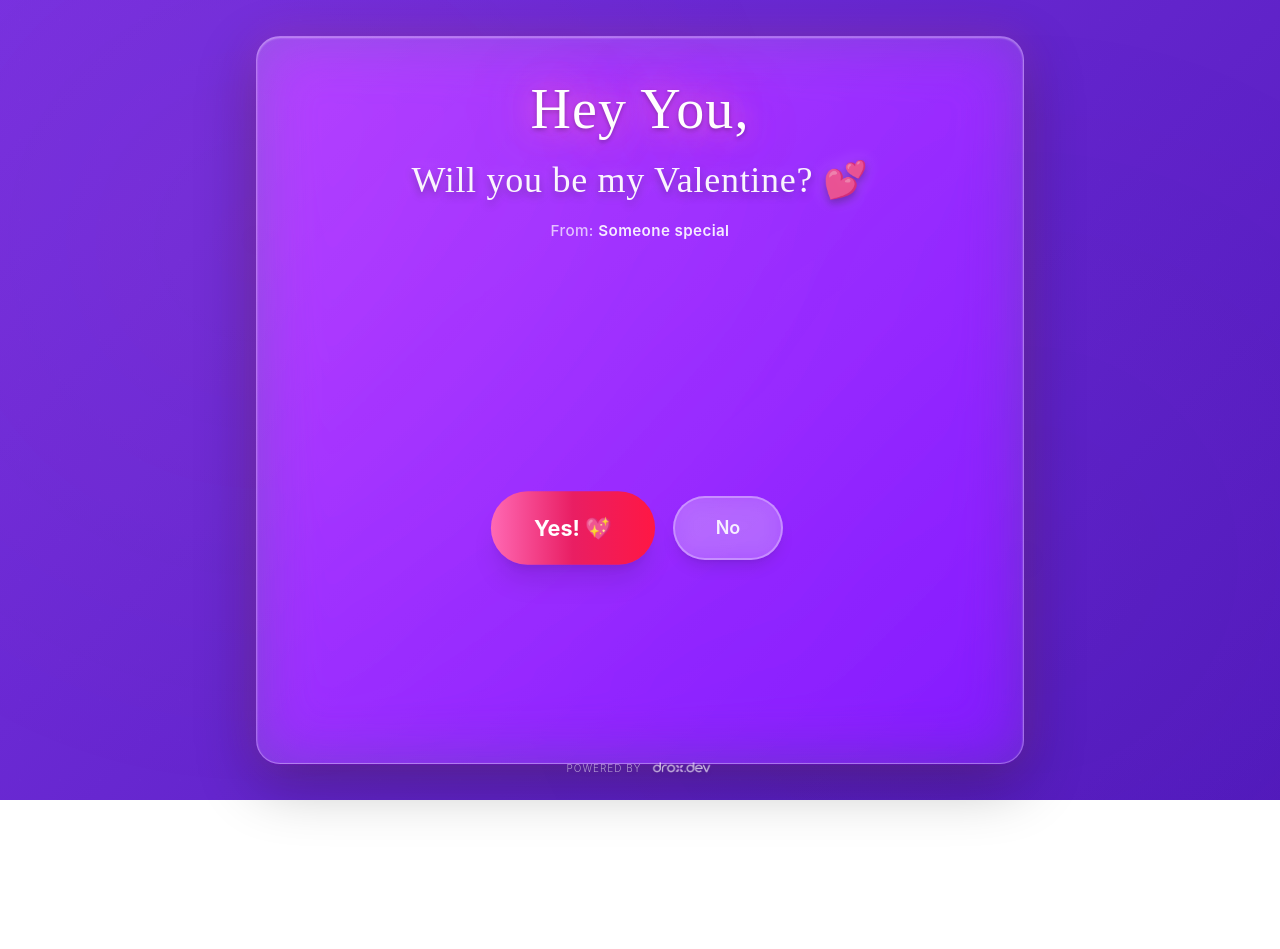
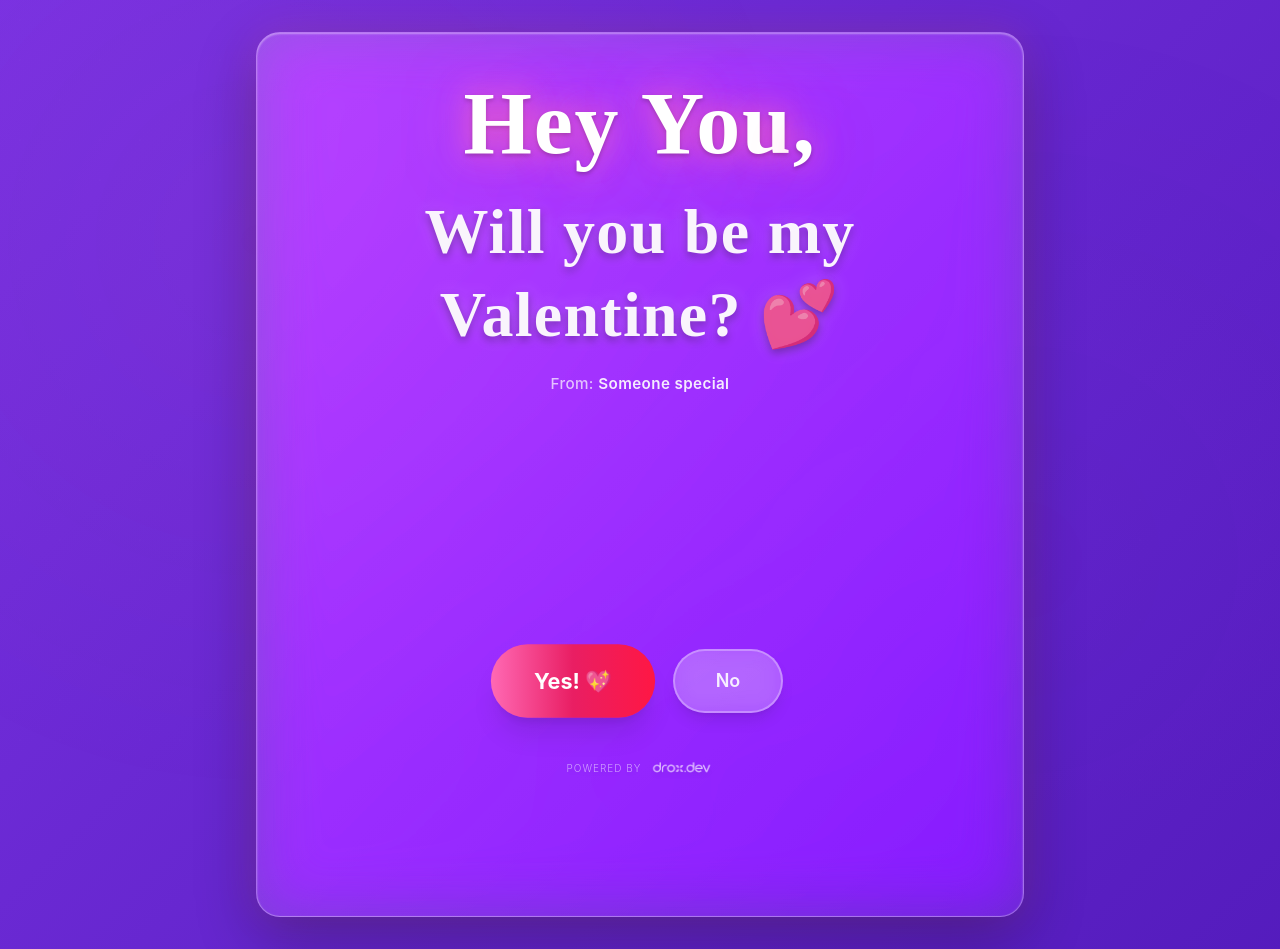
Before and after one commit to droxhub/Valentine-Website, a Next.js app: page /proposal in a window 1280 px wide. Before the commit the page ends 800 px from the top, so only its background shows below. Built offline with nearby package versions, Linux system fonts and the light colour scheme.

Commit message:
font style changed

```diff
--- a/app/globals.css
+++ b/app/globals.css
@@ -2,7 +2,7 @@
 @tailwind components;
 @tailwind utilities;
 
-@import url("https://fonts.googleapis.com/css2?family=Pacifico&family=Playfair+Display:wght@400;600;700;800&family=Inter:wght@300;400;500;600;700;800&display=swap");
+@import url("https://fonts.googleapis.com/css2?family=Dancing+Script:wght@400;500;600;700&family=Great+Vibes&family=Playfair+Display:wght@400;600;700;800&family=Inter:wght@300;400;500;600;700;800&display=swap");
 
 :root {
   /* Premium color palette */
@@ -55,8 +55,8 @@ h1,
 h2,
 h3,
 .romantic-text {
-  font-family: "Pacifico", cursive;
-  font-weight: 400;
+  font-family: "Dancing Script", "Great Vibes", cursive;
+  font-weight: 700;
   letter-spacing: 0.02em;
 }
 
@@ -218,7 +218,7 @@ body::after {
   }
 
   .text-fluid-4xl {
-    font-size: clamp(2.25rem, 6vw, 2.75rem);
+    font-size: clamp(2.5rem, 7vw, 3.5rem);
   }
 
   .text-fluid-5xl {
@@ -230,12 +230,12 @@ body::after {
   }
 
   .text-fluid-h1 {
-    font-size: clamp(2rem, 6vw, 3.5rem);
+    font-size: clamp(3.5rem, 10vw, 5.5rem);
     line-height: 1.15;
   }
 
   .text-fluid-h2 {
-    font-size: clamp(1.5rem, 4vw, 2.25rem);
+    font-size: clamp(2.5rem, 6vw, 4rem);
     line-height: 1.3;
   }
 
```
